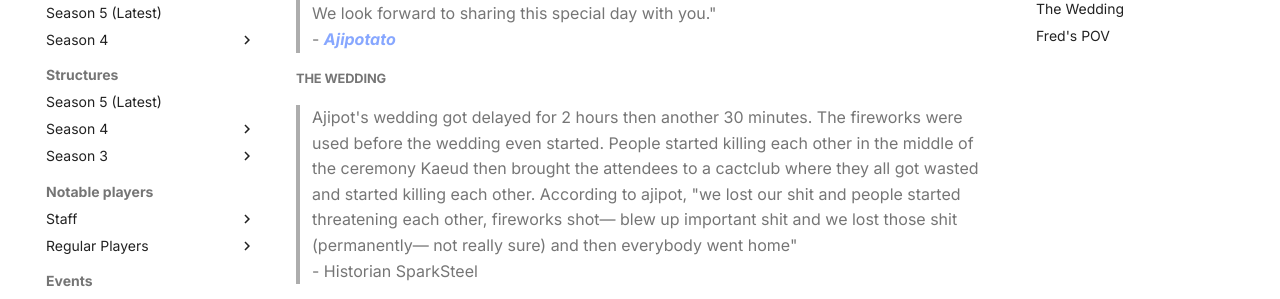
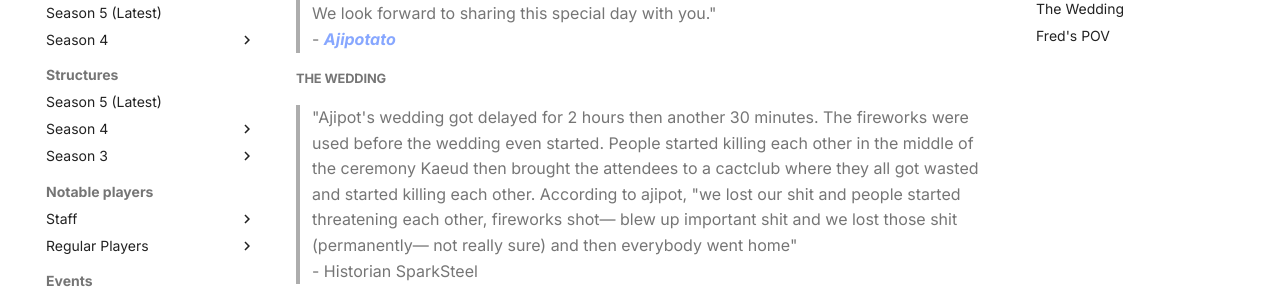
Before and after one commit to hamium/smp-wiki, an MkDocs documentation site: the page built from docs/events/1.md, in a window 1280 px wide and 900 px high, scrolled down 535 px. Shown: the part 153-452 px from the top of the window. Built offline with MkDocs 1.6.1 and Material for MkDocs 9.7.7, drawn with Linux system fonts in a browser that asks for light colours; comment, search, counter and statistics services are not loaded.

Commit message:
Update 1.md

```diff
--- a/docs/events/1.md
+++ b/docs/events/1.md
@@ -12,7 +12,7 @@
 - [***Ajipotato***](../staff/aji.md)
 
 ##### The Wedding
-> Ajipot's wedding got delayed for 2 hours then another 30 minutes. The fireworks were used before the wedding even started. People started killing each other in the middle of the ceremony  Kaeud then brought the attendees to a cactclub where they all got wasted and started killing each other. According to ajipot, "we lost our shit and people started threatening each other, fireworks shot— blew up important shit and we lost those shit (permanently— not really sure) and then everybody went home"<br>
+> "Ajipot's wedding got delayed for 2 hours then another 30 minutes. The fireworks were used before the wedding even started. People started killing each other in the middle of the ceremony  Kaeud then brought the attendees to a cactclub where they all got wasted and started killing each other. According to ajipot, "we lost our shit and people started threatening each other, fireworks shot— blew up important shit and we lost those shit (permanently— not really sure) and then everybody went home"<br>
 - Historian SparkSteel
 
 ##### Fred's POV
```
